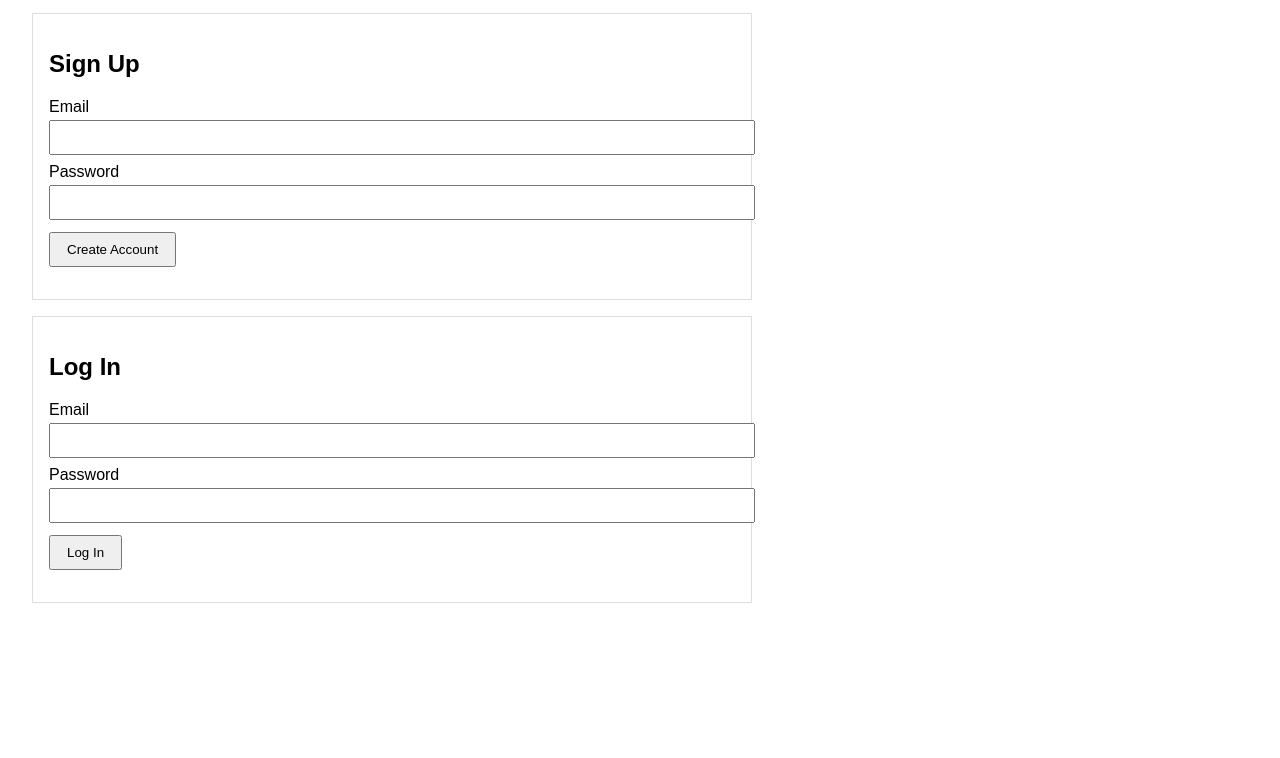
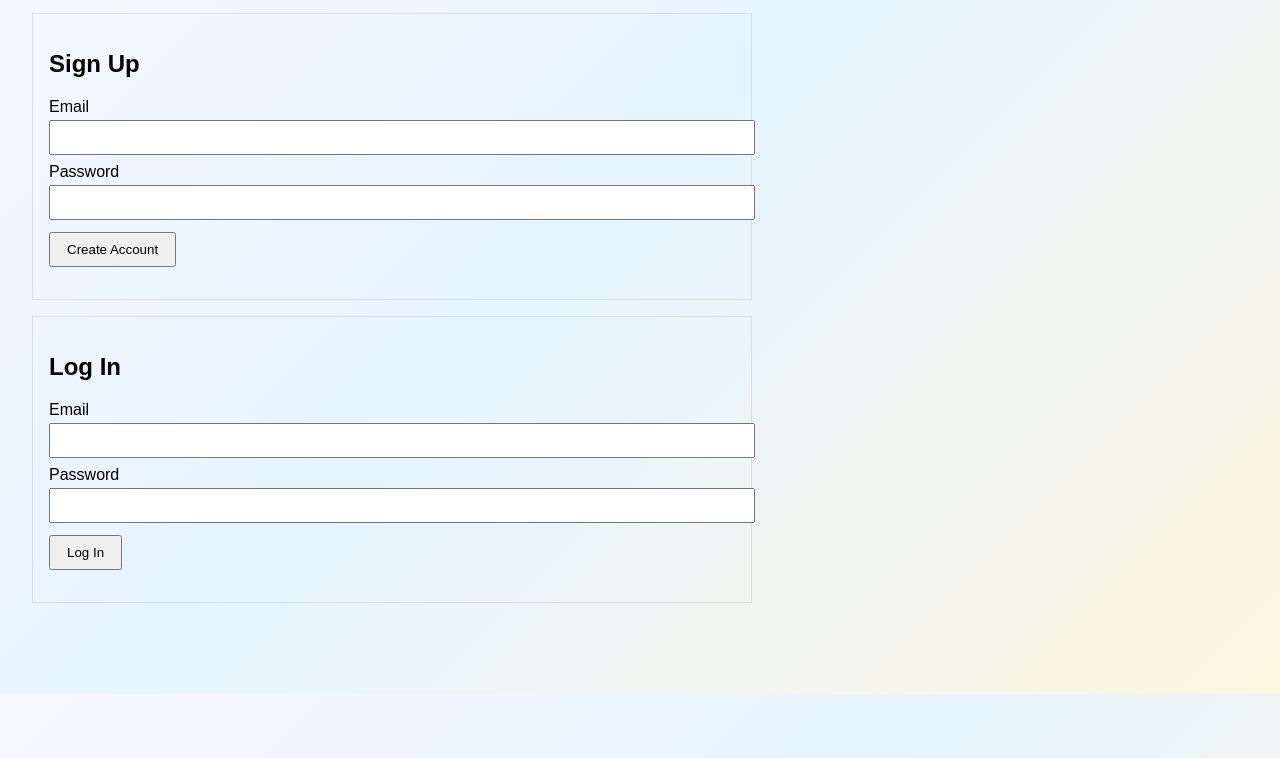
Before and after one commit to cosmoh8sgrass/AuthNest, a plain HTML site: page frontend/index.html in a window 1280 px wide. Shown: the part 106-864 px from the top of the page. Before the commit the page ends 800 px from the top, so only its background shows below. Drawn offline with Linux system fonts and the light colour scheme.

Commit message:
testing greptile

```diff
--- a/frontend/index.html
+++ b/frontend/index.html
@@ -9,6 +9,9 @@
         font-family: Arial, sans-serif;
         margin: 32px;
         max-width: 720px;
+        min-height: 100vh;
+        background: linear-gradient(135deg, #f7f7ff 0%, #e5f4ff 45%, #fef6e0 100%);
+        background-attachment: fixed;
       }
       h1 {
         margin-bottom: 8px;
```
Also changed, not shown: frontend/dashboard.html (+3 -0 lines).
